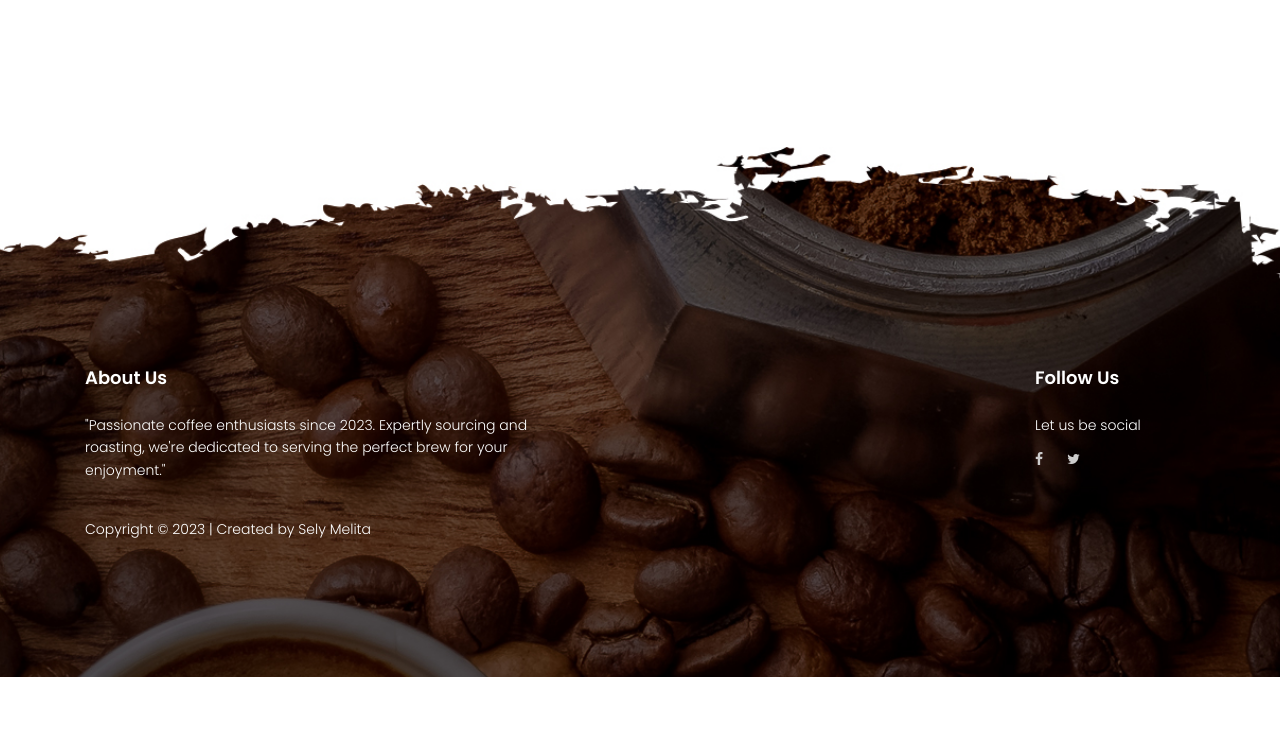
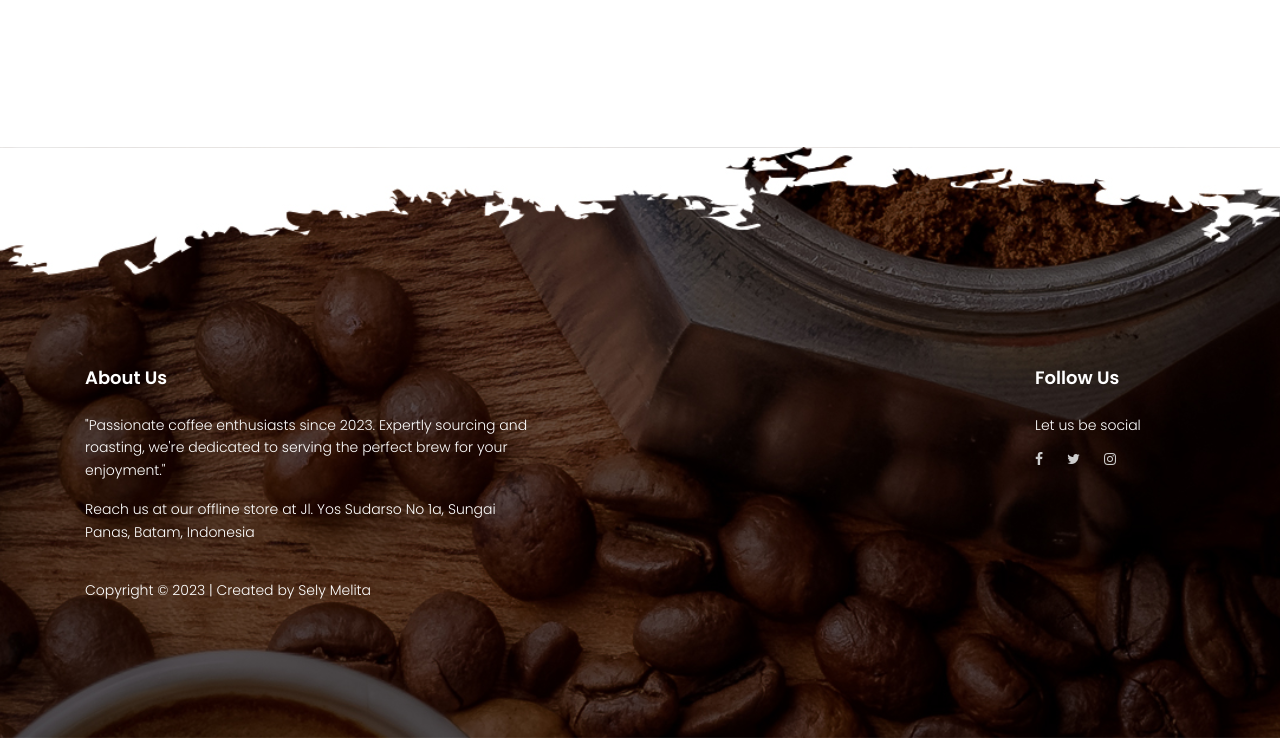
Before and after one commit to rickysilitonga112/sely-coffe, a plain HTML site: page index.html in a window 1280 px wide. Shown: the part 3161-3899 px from the top of the page. Before the commit the page ends 3838 px from the top, so only its background shows below. Drawn offline with nearby package versions, Linux system fonts and the light colour scheme; some packages are replaced by stand-ins of ours.

Commit message:
add locations on about section and add instagram icon

```diff
--- a/index.html
+++ b/index.html
@@ -256,6 +256,10 @@
                 roasting, we're dedicated to serving the perfect brew for your
                 enjoyment."
               </p>
+              <p>
+                Reach us at our offline store at Jl. Yos Sudarso No 1a, Sungai
+                Panas, Batam, Indonesia
+              </p>
               <p class="footer-text">
                 Copyright &copy;
                 <script>
@@ -277,6 +281,7 @@
               <div class="footer-social d-flex align-items-center">
                 <i class="fa fa-facebook px"></i>
                 <i class="fa fa-twitter px-4"></i>
+                <i class="fa fa-instagram px"></i>
               </div>
             </div>
           </div>
```
